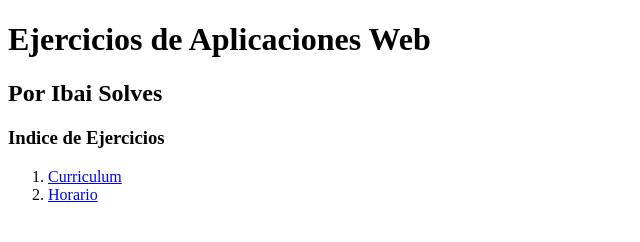
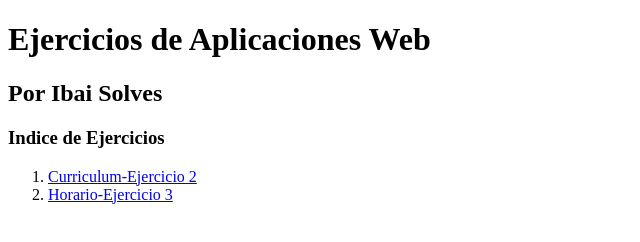
Before and after one commit to Ibaisolves/APW-25-26, a plain HTML site: page index.html in a window 1280 px wide. Shown: the whole page, without its empty margins (0-640 px from the left). Drawn offline with Linux system fonts and the light colour scheme.

Commit message:
Update index.html

```diff
--- a/index.html
+++ b/index.html
@@ -13,8 +13,8 @@
     <h2>Por Ibai Solves</h2>
     <h3>Indice de Ejercicios</h3>
     <ol>
-        <li><a href="Activitat2/index.html">Curriculum</a></li>
-        <li><a href="horario/index.html">Horario</a></li>
+        <li><a href="Activitat2/index.html">Curriculum-Ejercicio 2</a></li>
+        <li><a href="horario/index.html">Horario-Ejercicio 3</a></li>
     </ol>
 
 </body>
```
